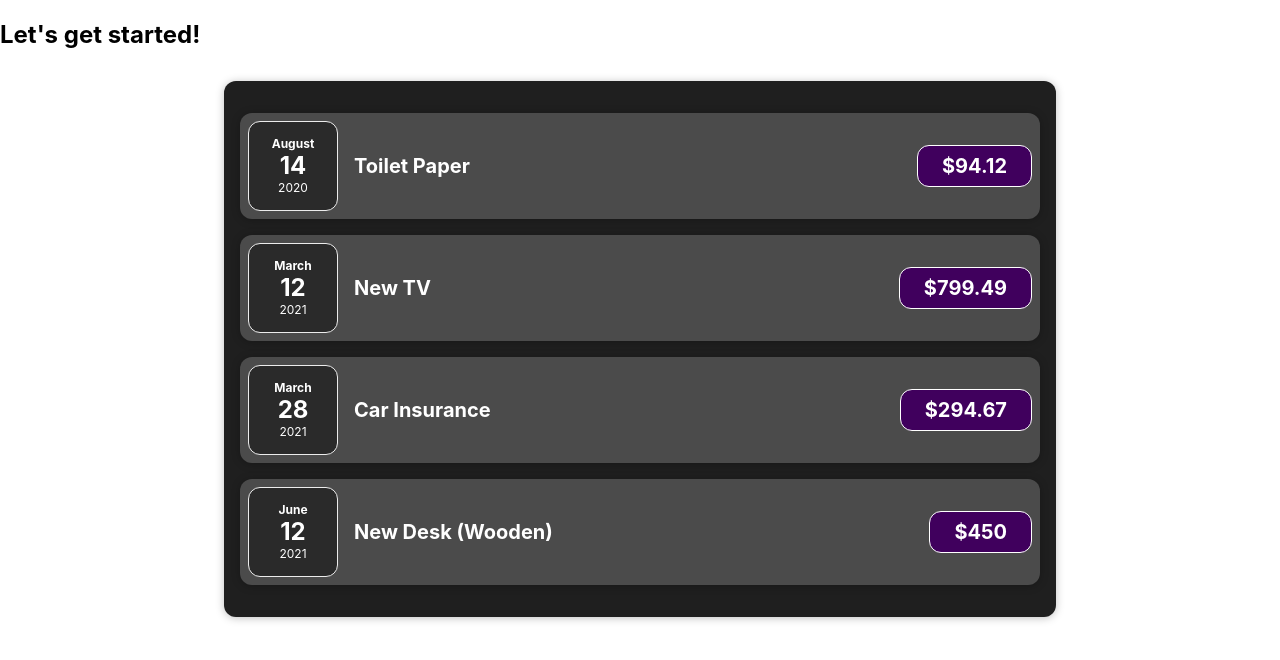
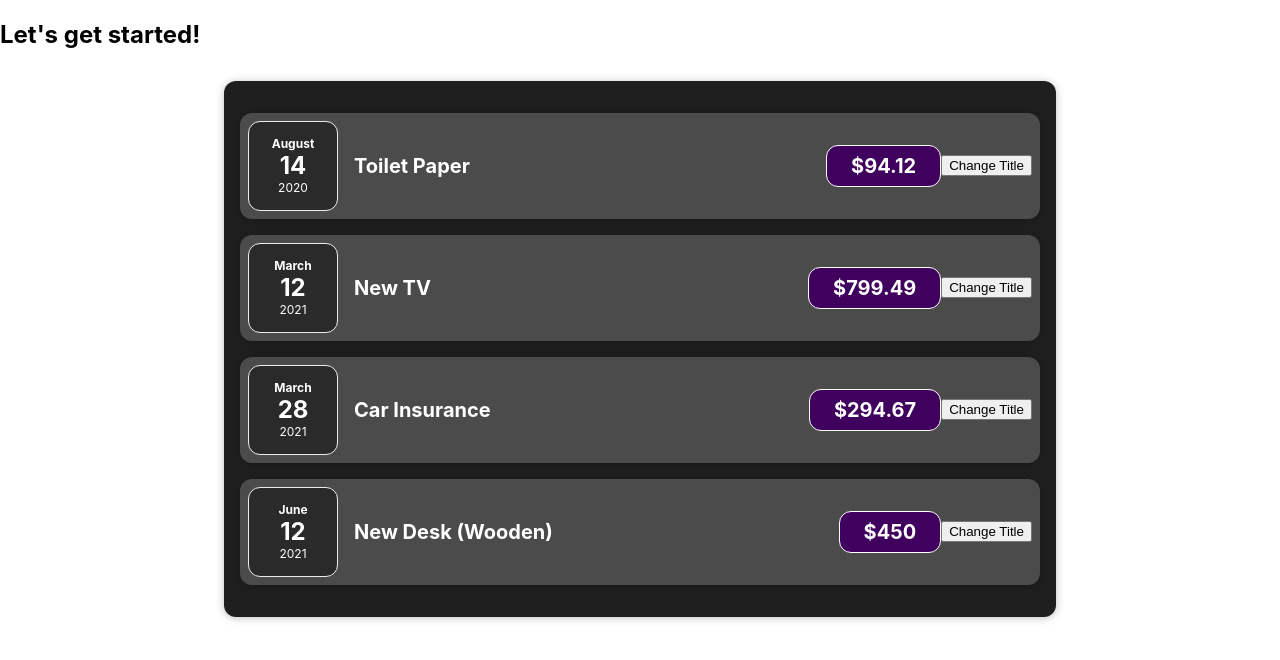
Before and after one commit to thaya2000/React_basic_1.0, a React (Create React App) app: page / in a window 1280 px wide. Shown: the top 660 px of the page. Built offline with nearby package versions, Linux system fonts and the light colour scheme.

Commit message:
modify_value

```diff
--- a/src/components/Expenses/ExpenseItem.js
+++ b/src/components/Expenses/ExpenseItem.js
@@ -1,15 +1,23 @@
+import react, { useState } from "react";
 import "./ExpenseItem.css";
 import ExpenseDate from "./ExpenseDate";
 import Card from "../UI/Card";
 
 const ExpenseItem = (props) => {
+  const [title, setTitle] = useState(props.expense.title);
+
+  const clickHandler = () => {
+    setTitle("Updated");
+    console.log(title);
+  };
   return (
     <Card className="expense-item">
       <ExpenseDate date={props.expense.date} />
       <div className="expense-item__description">
-        <h2>{props.expense.title}</h2>
+        <h2>{title}</h2>
         <div className="expense-item__price">${props.expense.amount}</div>
       </div>
+      <button onClick={clickHandler}>Change Title</button>
     </Card>
   );
 };
```
